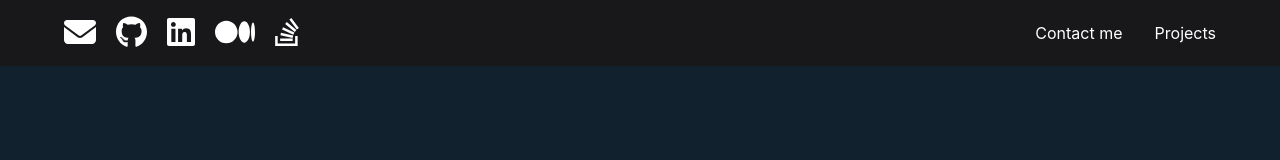
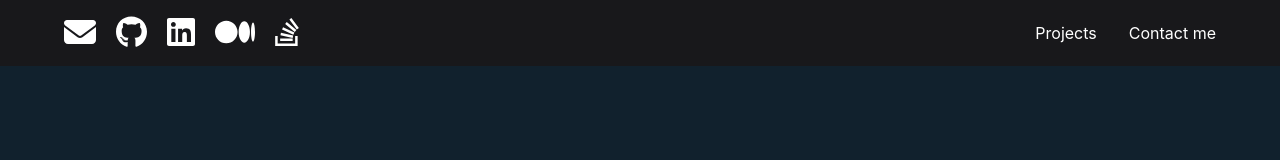
Before and after one commit to lqrz/advanced_react, a React (Create React App) app: page / in a window 1280 px wide. Shown: the top 160 px of the page. Built offline with nearby package versions, Linux system fonts and the light colour scheme.

Commit message:
change order left navbar items

```diff
--- a/src/components/Header.js
+++ b/src/components/Header.js
@@ -104,8 +104,8 @@ const Header = () => {
           </nav>
           <nav>
             <HStack spacing={8}>
+              <Link onClick={() => setClick("projects")}>Projects</Link>
               <Link onClick={() => setClick("contactme")}>Contact me</Link>
-              <Link onClick={() => setClick("projects")}>Projects</Link>
             </HStack>
           </nav>
         </HStack>
```
